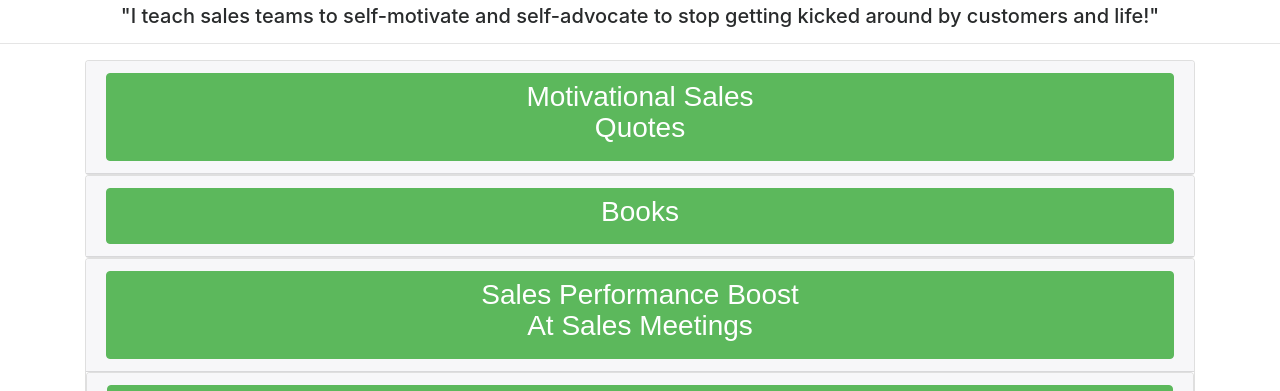
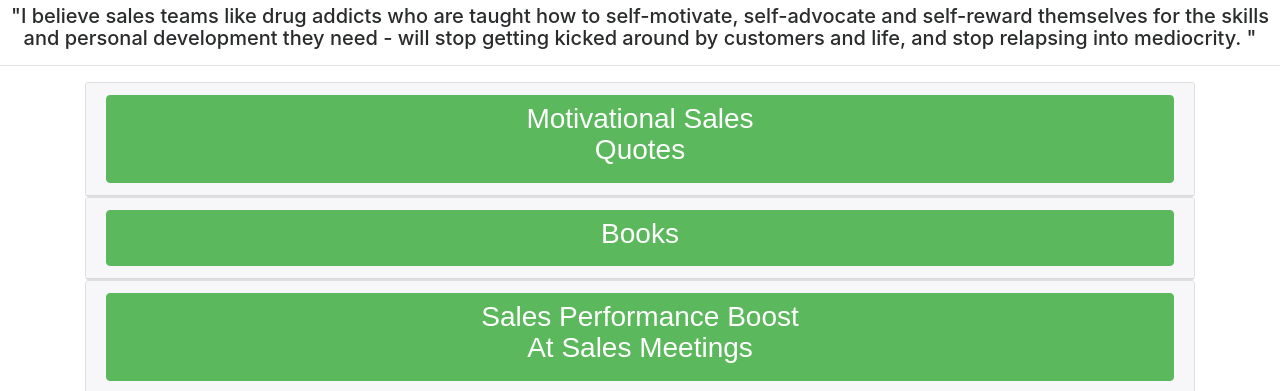
Before and after one commit to virtualmason/virtualmason.github.io, a plain HTML site: page index.html in a window 1280 px wide. Shown: the part 357-748 px from the top of the page. Drawn offline with nearby package versions, Linux system fonts and the light colour scheme; a script that the page names is missing.

Commit message:
Update index.html

```diff
--- a/index.html
+++ b/index.html
@@ -37,7 +37,7 @@
   <h1 class='text-center'>Floyd Orr</h1>
   <h5 class="text-center">
 
-"I teach sales teams to self-motivate and self-advocate to stop getting kicked around by customers and life!"
+"I believe sales teams like drug addicts who are taught how to self-motivate, self-advocate and self-reward themselves for the skills and personal development they need  - will stop getting kicked around by customers and life, and stop relapsing into mediocrity. "
     <hr>
     <div id='mainContainer' class='container'>
 
```
